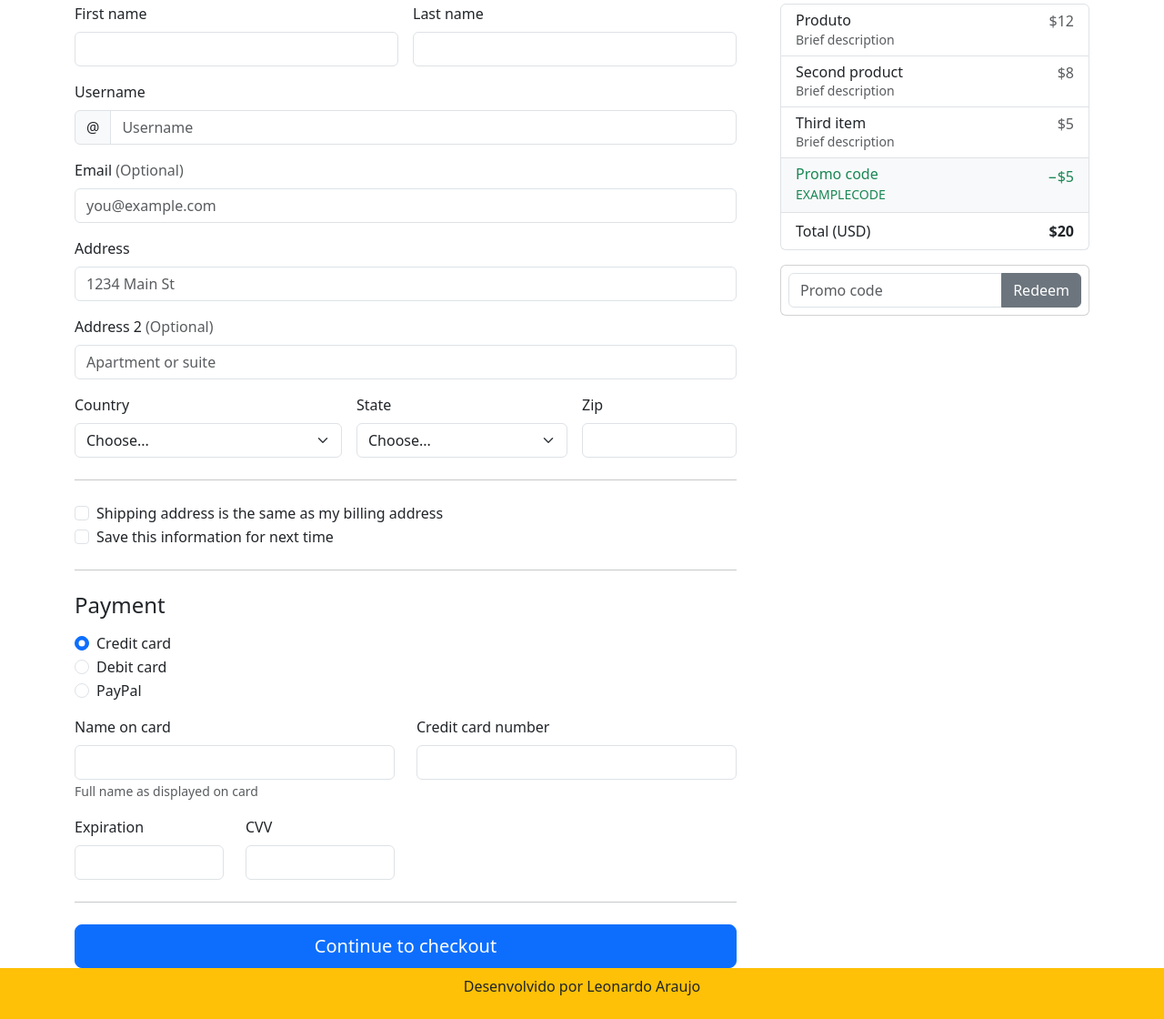
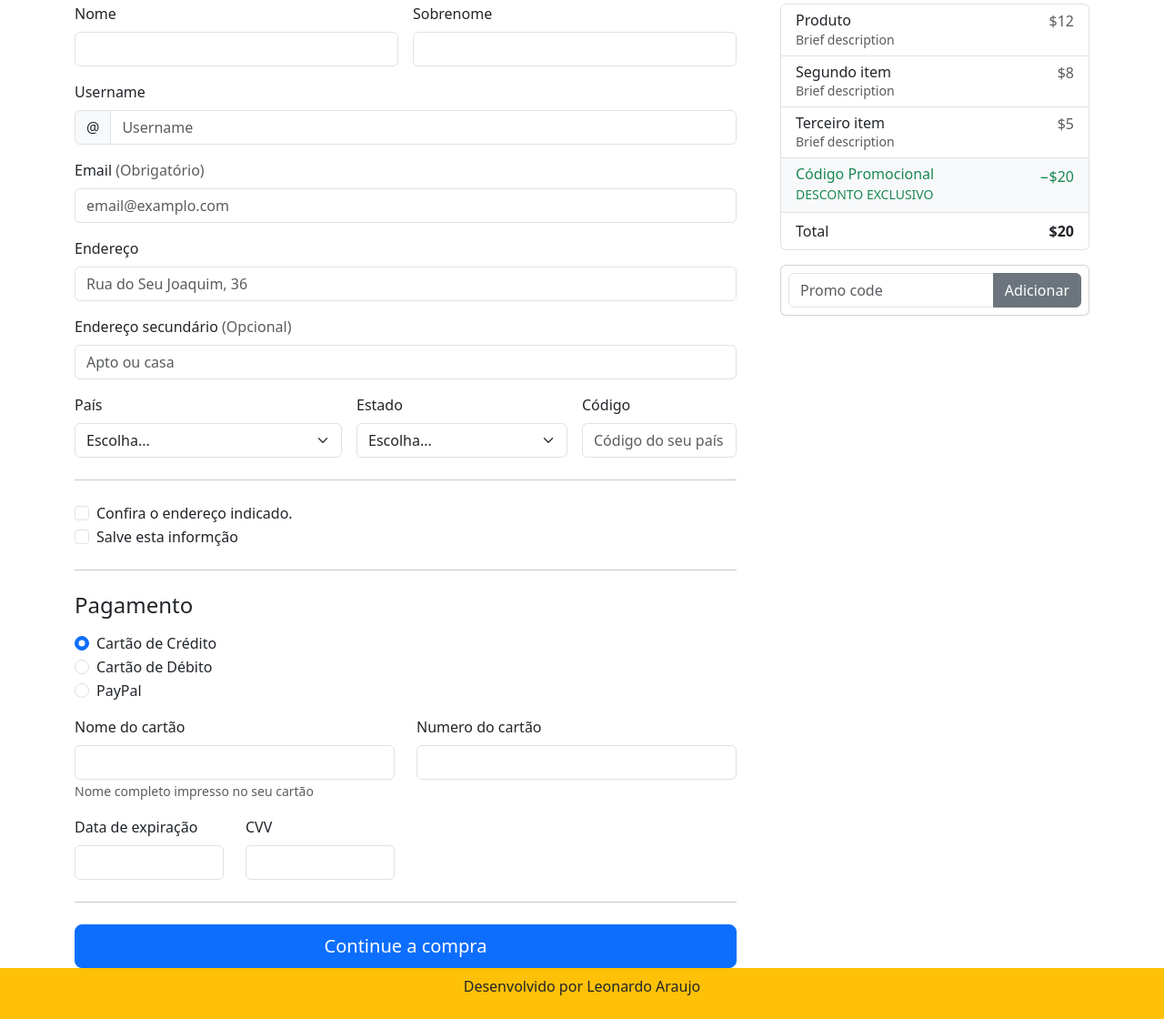
Before and after one commit to Leonardo-ed/Viagem-dos-Sonhos, a plain HTML site: page checkout.html in a window 1280 px wide. Shown: the part 247-1367 px from the top of the page at 91% size. Drawn offline with nearby package versions, Linux system fonts and the light colour scheme.

Commit message:
traduzido para o portugues

```diff
--- a/checkout.html
+++ b/checkout.html
@@ -62,27 +62,27 @@
                     </li>
                     <li class="list-group-item d-flex justify-content-between lh-sm">
                       <div>
-                        <h6 class="my-0">Second product</h6>
+                        <h6 class="my-0">Segundo item</h6>
                         <small class="text-body-secondary">Brief description</small>
                       </div>
                       <span class="text-body-secondary">$8</span>
                     </li>
                     <li class="list-group-item d-flex justify-content-between lh-sm">
                       <div>
-                        <h6 class="my-0">Third item</h6>
+                        <h6 class="my-0">Terceiro item</h6>
                         <small class="text-body-secondary">Brief description</small>
                       </div>
                       <span class="text-body-secondary">$5</span>
                     </li>
                     <li class="list-group-item d-flex justify-content-between bg-body-tertiary">
                       <div class="text-success">
-                        <h6 class="my-0">Promo code</h6>
-                        <small>EXAMPLECODE</small>
+                        <h6 class="my-0">Código Promocional</h6>
+                        <small>DESCONTO EXCLUSIVO</small>
                       </div>
-                      <span class="text-success">−$5</span>
+                      <span class="text-success">−$20</span>
                     </li>
                     <li class="list-group-item d-flex justify-content-between">
-                      <span>Total (USD)</span>
+                      <span>Total </span>
                       <strong>$20</strong>
                     </li>
                   </ul>
@@ -90,7 +90,7 @@
                   <form class="card p-2">
                     <div class="input-group">
                       <input type="text" class="form-control" placeholder="Promo code">
-                      <button type="submit" class="btn btn-secondary">Redeem</button>
+                      <button type="submit" class="btn btn-secondary">Adicionar</button>
                     </div>
                   </form>
                 </div>
@@ -99,18 +99,18 @@
                   <form class="needs-validation" novalidate>
                     <div class="row g-3">
                       <div class="col-sm-6">
-                        <label for="firstName" class="form-label">First name</label>
+                        <label for="firstName" class="form-label">Nome</label>
                         <input type="text" class="form-control" id="firstName" placeholder="" value="" required>
                         <div class="invalid-feedback">
-                          Valid first name is required.
+                          Campo obrigatório.
                         </div>
                       </div>
 
                       <div class="col-sm-6">
-                        <label for="lastName" class="form-label">Last name</label>
+                        <label for="lastName" class="form-label">Sobrenome</label>
                         <input type="text" class="form-control" id="lastName" placeholder="" value="" required>
                         <div class="invalid-feedback">
-                          Valid last name is required.
+                          Campo obrigatório.
                         </div>
                       </div>
 
@@ -120,59 +120,60 @@
                           <span class="input-group-text">@</span>
                           <input type="text" class="form-control" id="username" placeholder="Username" required>
                         <div class="invalid-feedback">
-                            Your username is required.
+                            Campo obrigatório.
                           </div>
                         </div>
                       </div>
 
                       <div class="col-12">
-                        <label for="email" class="form-label">Email <span class="text-body-secondary">(Optional)</span></label>
-                        <input type="email" class="form-control" id="email" placeholder="you@example.com">
+                        <label for="email" class="form-label">Email <span class="text-body-secondary">(Obrigatório)</span></label>
+                        <input type="email" class="form-control" id="email" placeholder="email@examplo.com">
                         <div class="invalid-feedback">
-                          Please enter a valid email address for shipping updates.
+                          Por favor, insira seu email.
                         </div>
                       </div>
 
                       <div class="col-12">
-                        <label for="address" class="form-label">Address</label>
-                        <input type="text" class="form-control" id="address" placeholder="1234 Main St" required>
+                        <label for="address" class="form-label">Endereço</label>
+                        <input type="text" class="form-control" id="address" placeholder="Rua do Seu Joaquim, 36" required>
                         <div class="invalid-feedback">
-                          Please enter your shipping address.
+                          Por favor, insira seu endereço.
                         </div>
                       </div>
 
                       <div class="col-12">
-                        <label for="address2" class="form-label">Address 2 <span class="text-body-secondary">(Optional)</span></label>
-                        <input type="text" class="form-control" id="address2" placeholder="Apartment or suite">
+                        <label for="address2" class="form-label">Endereço secundário <span class="text-body-secondary">(Opcional)</span></label>
+                        <input type="text" class="form-control" id="address2" placeholder="Apto ou casa">
                       </div>
 
                       <div class="col-md-5">
-                        <label for="country" class="form-label">Country</label>
+                        <label for="country" class="form-label">País</label>
                         <select class="form-select" id="country" required>
-                          <option value="">Choose...</option>
-                          <option>United States</option>
+                          <option value="">Escolha...</option>
+                          <option>Brasil</option>
                         </select>
                         <div class="invalid-feedback">
-                          Please select a valid country.
+                          Campo obrigatório.
                         </div>
                       </div>
 
                       <div class="col-md-4">
-                        <label for="state" class="form-label">State</label>
+                        <label for="state" class="form-label">Estado</label>
                         <select class="form-select" id="state" required>
-                          <option value="">Choose...</option>
-                          <option>California</option>
+                          <option value="">Escolha...</option>
+                          <option>São Paulo</option>
+                          <option>Rio de Janeiro</option>
                         </select>
                         <div class="invalid-feedback">
-                          Please provide a valid state.
+                          Campo obrigatório.
                         </div>
                       </div>
 
                       <div class="col-md-3">
-                        <label for="zip" class="form-label">Zip</label>
-                        <input type="text" class="form-control" id="zip" placeholder="" required>
+                        <label for="zip" class="form-label">Código</label>
+                        <input type="text" class="form-control" id="zip" placeholder="Código do seu país" required>
                         <div class="invalid-feedback">
-                          Zip code required.
+                          Campo obrigatório.
                         </div>
                       </div>
                     </div>
@@ -181,26 +182,26 @@
 
                     <div class="form-check">
                       <input type="checkbox" class="form-check-input" id="same-address">
-                      <label class="form-check-label" for="same-address">Shipping address is the same as my billing address</label>
+                      <label class="form-check-label" for="same-address">Confira o endereço indicado.</label>
                     </div>
 
                     <div class="form-check">
                       <input type="checkbox" class="form-check-input" id="save-info">
-                      <label class="form-check-label" for="save-info">Save this information for next time</label>
+                      <label class="form-check-label" for="save-info">Salve esta informção</label>
                     </div>
 
                     <hr class="my-4">
 
-                    <h4 class="mb-3">Payment</h4>
+                    <h4 class="mb-3">Pagamento</h4>
 
                     <div class="my-3">
                       <div class="form-check">
                         <input id="credit" name="paymentMethod" type="radio" class="form-check-input" checked required>
-                        <label class="form-check-label" for="credit">Credit card</label>
+                        <label class="form-check-label" for="credit">Cartão de Crédito</label>
                       </div>
                       <div class="form-check">
                         <input id="debit" name="paymentMethod" type="radio" class="form-check-input" required>
-                        <label class="form-check-label" for="debit">Debit card</label>
+                        <label class="form-check-label" for="debit">Cartão de Débito</label>
                       </div>
                       <div class="form-check">
                         <input id="paypal" name="paymentMethod" type="radio" class="form-check-input" required>
@@ -210,27 +211,27 @@
 
                     <div class="row gy-3">
                       <div class="col-md-6">
-                        <label for="cc-name" class="form-label">Name on card</label>
+                        <label for="cc-name" class="form-label">Nome do cartão</label>
                         <input type="text" class="form-control" id="cc-name" placeholder="" required>
-                        <small class="text-body-secondary">Full name as displayed on card</small>
+                        <small class="text-body-secondary">Nome completo impresso no seu cartão</small>
                         <div class="invalid-feedback">
-                          Name on card is required
+                          Campo obrigatório.
                         </div>
                       </div>
 
                       <div class="col-md-6">
-                        <label for="cc-number" class="form-label">Credit card number</label>
+                        <label for="cc-number" class="form-label">Numero do cartão</label>
                         <input type="text" class="form-control" id="cc-number" placeholder="" required>
                         <div class="invalid-feedback">
-                          Credit card number is required
+                          Campo obrigatório.
                         </div>
                       </div>
 
                       <div class="col-md-3">
-                        <label for="cc-expiration" class="form-label">Expiration</label>
+                        <label for="cc-expiration" class="form-label">Data de expiração</label>
                         <input type="text" class="form-control" id="cc-expiration" placeholder="" required>
                         <div class="invalid-feedback">
-                          Expiration date required
+                          Campo obrigatório.
                         </div>
                       </div>
 
@@ -238,14 +239,14 @@
                         <label for="cc-cvv" class="form-label">CVV</label>
                         <input type="text" class="form-control" id="cc-cvv" placeholder="" required>
                         <div class="invalid-feedback">
-                          Security code required
+                          Campo obrigatório.
                         </div>
                       </div>
                     </div>
 
                     <hr class="my-4">
 
-                    <button class="w-100 btn btn-primary btn-lg" type="submit">Continue to checkout</button>
+                    <button class="w-100 btn btn-primary btn-lg" type="submit">Continue a compra</button>
                   </form>
                 </div>
               </div>
```
